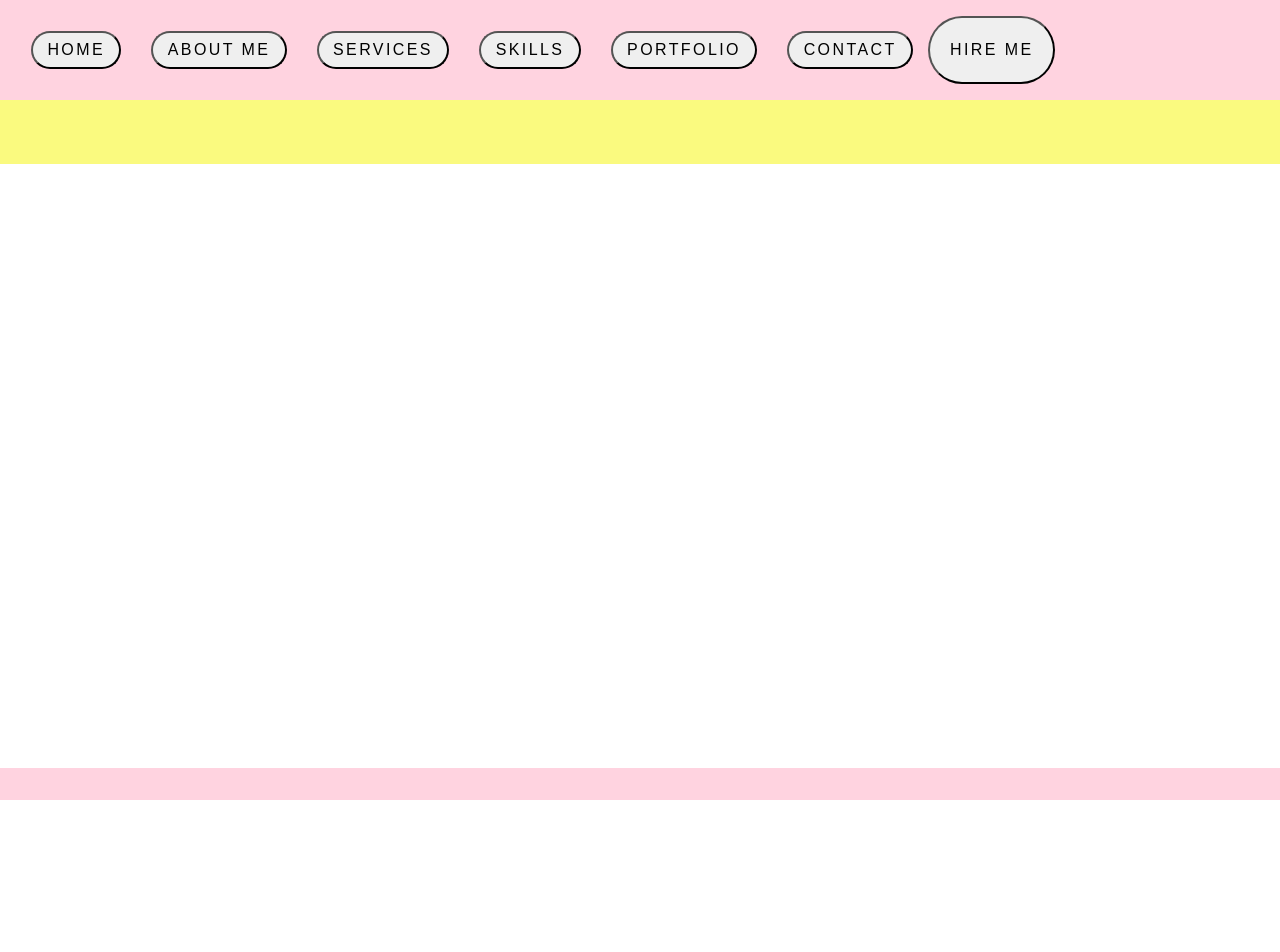
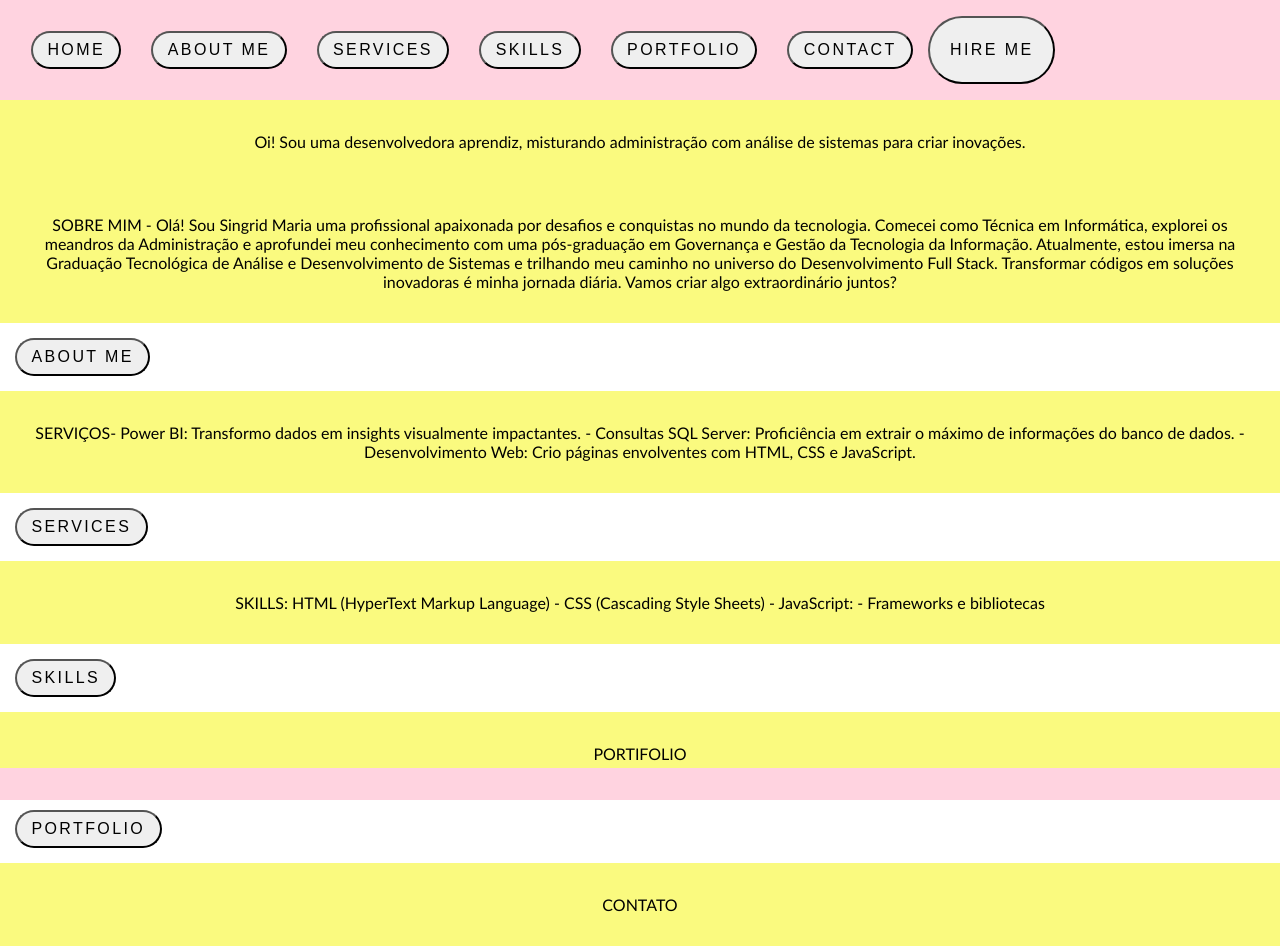
Before and after one commit to singridmaria/VITE-PROJECT, a React (Vite) app: page /home in a window 1280 px wide. Shown: the top 952 px of the page. Before the commit the page ends 800 px from the top, so only its background shows below. Built offline with nearby package versions, Linux system fonts and the light colour scheme.

Commit message:
Ajuste tela home

```diff
--- a/src/components/header/AppHeader.jsx
+++ b/src/components/header/AppHeader.jsx
@@ -1,4 +1,4 @@
-import { Outlet, Link } from "react-router-dom"
+import { Link } from "react-router-dom"
 import ButtonHomeView from "../homeview/ButtonHomeView"
 import ButtonHeader from "./ButtonHeader"
 import "./style.css"
@@ -35,7 +35,7 @@ const AppHeadder = () => {
                 </nav>
 
             </div>
-            <Outlet />
+
         </>
     )
 }
--- a/src/main.jsx
+++ b/src/main.jsx
@@ -1,7 +1,7 @@
 import React from 'react'
 import ReactDOM from 'react-dom/client'
 import { RouterProvider } from 'react-router-dom'
-import router from './routes/router'
+import router from './routes/Router'
 
 ReactDOM.createRoot(document.getElementById('root')).render(
   <React.StrictMode>
--- a/src/views/about/About.jsx
+++ b/src/views/about/About.jsx
@@ -3,8 +3,9 @@ import Home from "../../components/homeview/Home"
 const About = () => {
     return (
         <>
-<Home conteudo="Oi! Sou uma desenvolvedora aprendiz, misturando administração com análise de sistemas para criar inovações." />
-<Home conteudo="SOBRE MIM - Olá! Sou Singrid Maria uma profissional apaixonada por desafios e conquistas no mundo da tecnologia. Comecei como Técnica em Informática, explorei os meandros da Administração e aprofundei meu conhecimento com uma pós-graduação em Governança e Gestão da Tecnologia da Informação. Atualmente, estou imersa na Graduação Tecnológica de Análise e Desenvolvimento de Sistemas e trilhando meu caminho no universo do Desenvolvimento Full Stack. Transformar códigos em soluções inovadoras é minha jornada diária. Vamos criar algo extraordinário juntos?" />
+            <Home conteudo="Oi! Sou uma desenvolvedora aprendiz, misturando administração com análise de sistemas para criar inovações." />
+            <Home conteudo="SOBRE MIM - Olá! Sou Singrid Maria uma profissional apaixonada por desafios e conquistas no mundo da tecnologia. Comecei como Técnica em Informática, explorei os meandros da Administração e aprofundei meu conhecimento com uma pós-graduação em Governança e Gestão da Tecnologia da Informação. Atualmente, estou imersa na Graduação Tecnológica de Análise e Desenvolvimento de Sistemas e trilhando meu caminho no universo do Desenvolvimento Full Stack. Transformar códigos em soluções inovadoras é minha jornada diária. Vamos criar algo extraordinário juntos?" />
+
 
         </>
     )
--- a/src/views/home/HomeView.jsx
+++ b/src/views/home/HomeView.jsx
@@ -1,13 +1,14 @@
 import AppFooter from "../../components/footer/AppFooter"
 import Header from "../header/Header"
+import Home from "./Principal"
 import "./style.css"
-import { Outlet, Link } from "react-router-dom"
+import { Outlet } from "react-router-dom"
 
 const HomeView = () => {
     return (
         <>
             <Header />
-
+            <Outlet/>
             <AppFooter />
 
         </>
--- /dev/null
+++ b/src/views/home/Principal.jsx
@@ -0,0 +1,43 @@
+import { Link } from "react-router-dom"
+import About from "../about/About"
+import Contact from "../contact/contact"
+import Portfolio from "../portfolio/Portfolio"
+import Services from "../services/Services"
+import Skills from "../skills/Skills"
+import ButtonHeader from "../../components/header/ButtonHeader"
+
+const Principal = () => {
+    return (
+        <>
+            <About />
+            <Link to="/aboutMe">
+                <ButtonHeader label="ABOUT ME" />
+            </Link>
+
+            <Services />
+            <Link to="/services">
+                <ButtonHeader label="SERVICES" />
+            </Link>
+
+
+            <Skills />
+            <Link to="/skills">
+                <ButtonHeader label="SKILLS" />
+            </Link>
+
+            <Portfolio />
+            <Link to="/portfolio">
+                <ButtonHeader label="PORTFOLIO" />
+            </Link>
+
+
+            <Contact />
+            <Link to="/contact">
+                <ButtonHeader label="CONTACT" />
+            </Link>
+        </>
+    )
+}
+
+
+export default Principal
```
Also changed, not shown: src/routes/Router.jsx (+4 -3 lines), src/views/home/Home.jsx (deleted, +0 -14 lines).
